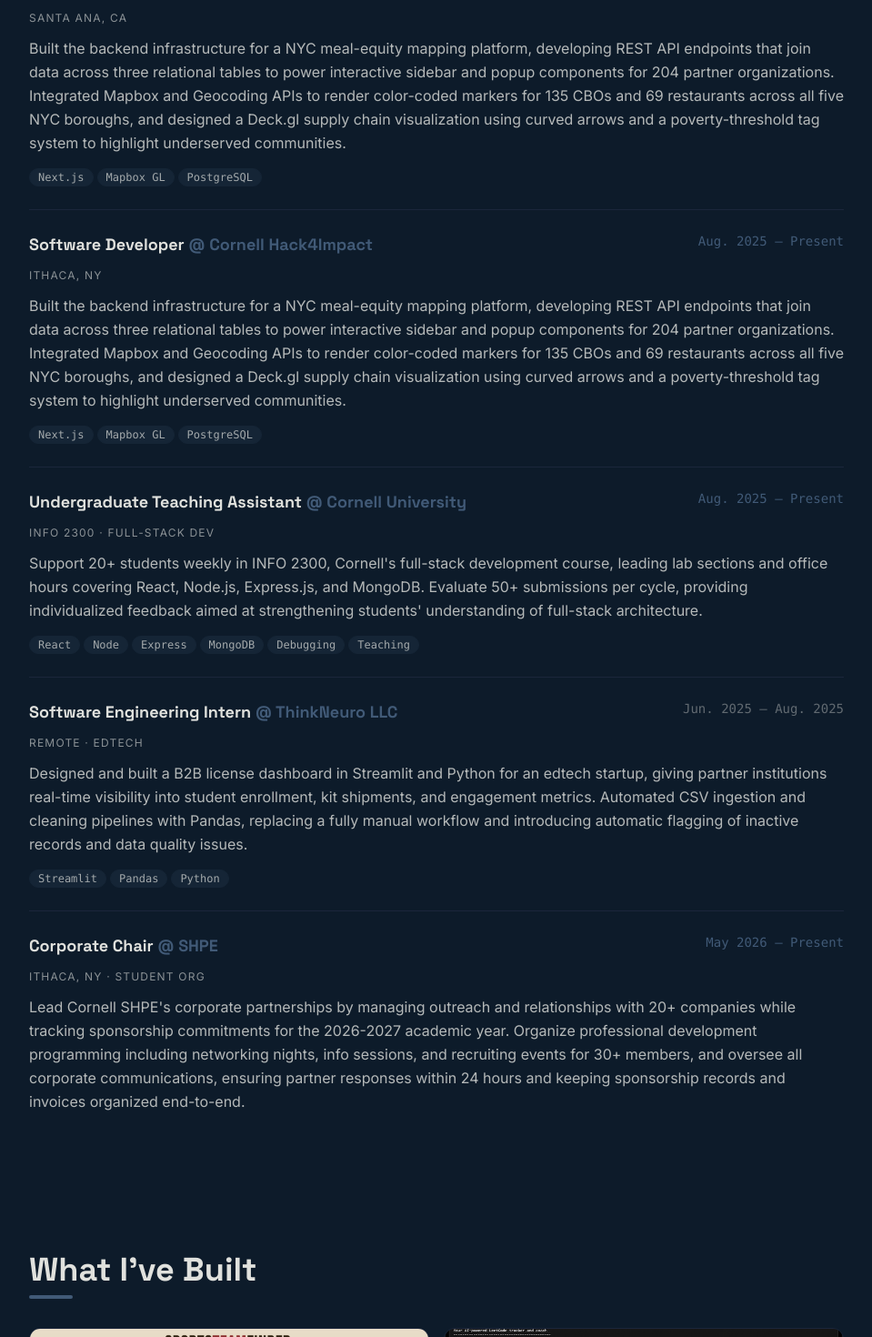
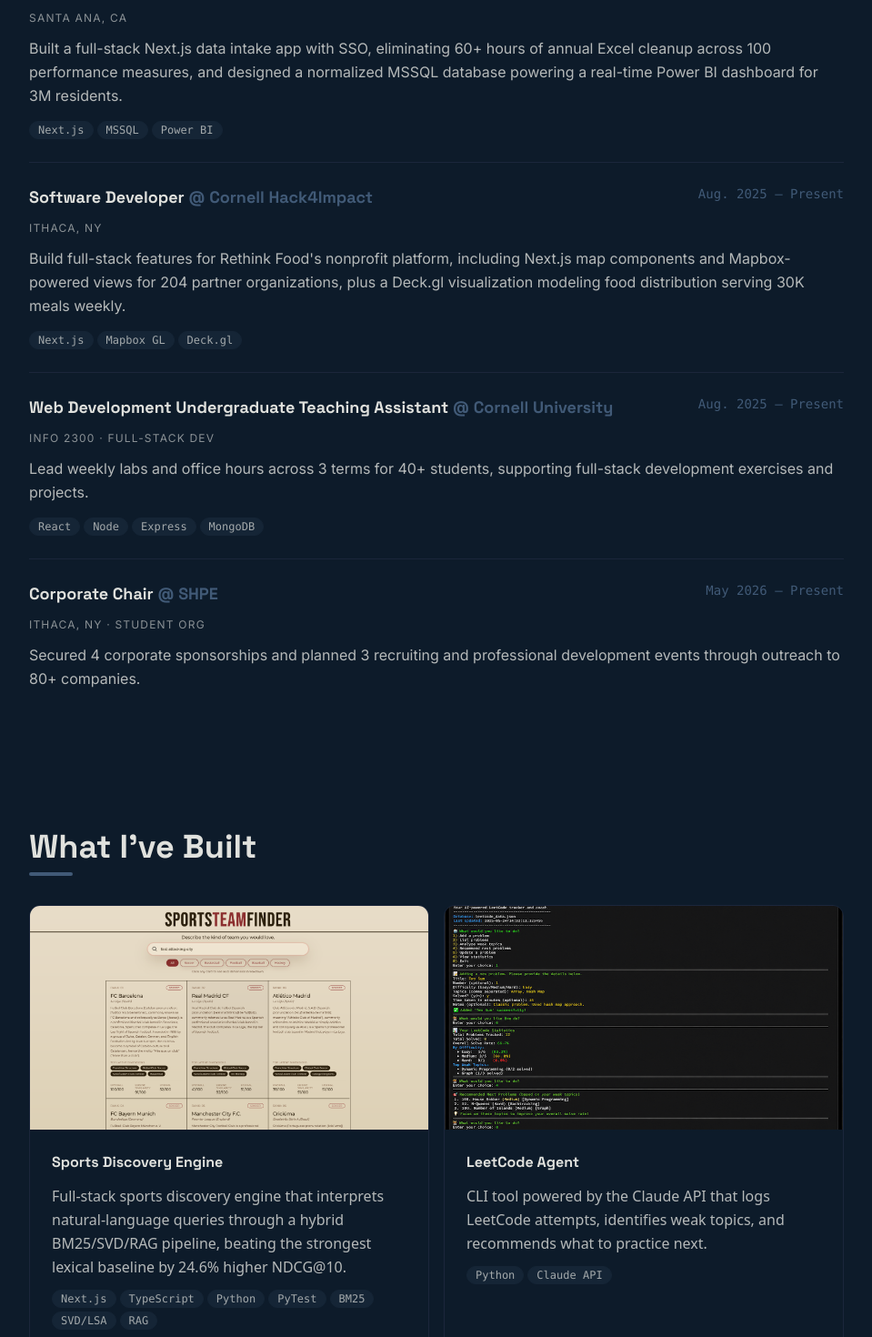
Before and after one commit to erik-mauricio/portfolio-website, a Next.js app: page / in a window 1280 px wide. Shown: the part 900-2370 px from the top of the page at 91% size, without its empty margins (160-1119 px from the left). Built offline with nearby package versions, Linux system fonts and the light colour scheme.

Commit message:
fixed text content

```diff
--- a/src/app/page.tsx
+++ b/src/app/page.tsx
@@ -16,57 +16,49 @@ export default function Home() {
 
   const languages = [
     "Python",
+    "Java",
+    "TypeScript",
     "JavaScript",
-    "TypeScript",
-    "Java",
-    "SQL",
-    "HTML",
-    "CSS",
+    "PostgreSQL",
+    "MSSQL",
+    "MongoDB",
+    "HTML/CSS",
   ];
 
   const technologies = [
     "React",
     "Next.js",
     "Node.js",
+    "FastAPI",
     "Express.js",
     "Flask",
-    "Streamlit",
+    "PyTest",
+    "NumPy",
     "Tailwind CSS",
-    "Socket.io",
-    "Pandas",
-    "NumPy",
-    "Mapbox GL",
   ];
 
   const tools = [
-    "PostgreSQL",
-    "MongoDB",
+    "Git",
     "Docker",
-    "Git",
+    "AWS",
     "REST APIs",
+    "WebSockets",
+    "RAG",
+    "Claude Code",
     "OpenAI API",
-    "Claude Code",
-    "RAG",
-    "TF-IDF",
-    "Word2Vec",
   ];
 
   const experiences = [
     {
-      company: "Cou nty of Orange",
-      title: "Software Engineer Intern",
+      company: "County of Orange",
+      title: "Data Engineer Intern",
       subtitle: "Santa Ana, CA",
       date: "May 2026 – Aug. 2026",
       isActive: false,
       description: [
-        `Built the backend infrastructure for a NYC meal-equity mapping platform,
-      developing REST API endpoints that join data across three relational tables to power
-      interactive sidebar and popup components for 204 partner organizations.
-      Integrated Mapbox and Geocoding APIs to render color-coded markers for 135 CBOs and 69 restaurants
-      across all five NYC boroughs, and designed a Deck.gl supply chain visualization using curved arrows and
-      a poverty-threshold tag system to highlight underserved communities.`,
+        "Built a full-stack Next.js data intake app with SSO, eliminating 60+ hours of annual Excel cleanup across 100 performance measures, and designed a normalized MSSQL database powering a real-time Power BI dashboard for 3M residents.",
       ],
-      techStack: ["Next.js", "Mapbox GL", "PostgreSQL"],
+      techStack: ["Next.js", "MSSQL", "Power BI"],
     },
     {
       company: "Cornell Hack4Impact",
@@ -75,49 +67,20 @@ export default function Home() {
       date: "Aug. 2025 – Present",
       isActive: true,
       description: [
-        `Built the backend infrastructure for a NYC meal-equity mapping platform,
-        developing REST API endpoints that join data across three relational tables to power
-        interactive sidebar and popup components for 204 partner organizations.
-        Integrated Mapbox and Geocoding APIs to render color-coded markers for 135 CBOs and 69 restaurants
-        across all five NYC boroughs, and designed a Deck.gl supply chain visualization using curved arrows and
-        a poverty-threshold tag system to highlight underserved communities.`,
+        "Build full-stack features for Rethink Food's nonprofit platform, including Next.js map components and Mapbox-powered views for 204 partner organizations, plus a Deck.gl visualization modeling food distribution serving 30K meals weekly.",
       ],
-      techStack: ["Next.js", "Mapbox GL", "PostgreSQL"],
+      techStack: ["Next.js", "Mapbox GL", "Deck.gl"],
     },
     {
       company: "Cornell University",
-      title: "Undergraduate Teaching Assistant",
+      title: "Web Development Undergraduate Teaching Assistant",
       subtitle: "INFO 2300 · FULL-STACK DEV",
       date: "Aug. 2025 – Present",
       isActive: true,
       description: [
-        `Support 20+ students weekly in INFO 2300, Cornell's full-stack development course,
-        leading lab sections and office hours covering React, Node.js, Express.js, and MongoDB.
-        Evaluate 50+ submissions per cycle, providing individualized feedback aimed at strengthening
-        students' understanding of full-stack architecture.`,
+        "Lead weekly labs and office hours across 3 terms for 40+ students, supporting full-stack development exercises and projects.",
       ],
-      techStack: [
-        "React",
-        "Node",
-        "Express",
-        "MongoDB",
-        "Debugging",
-        "Teaching",
-      ],
-    },
-    {
-      company: "ThinkNeuro LLC",
-      title: "Software Engineering Intern",
-      subtitle: "REMOTE · EDTECH",
-      date: "Jun. 2025 – Aug. 2025",
-      isActive: false,
-      description: [
-        `Designed and built a B2B license dashboard in Streamlit and Python for an edtech startup,
-        giving partner institutions real-time visibility into student enrollment, kit shipments, and
-        engagement metrics. Automated CSV ingestion and cleaning pipelines with Pandas, replacing a
-        fully manual workflow and introducing automatic flagging of inactive records and data quality issues.`,
-      ],
-      techStack: ["Streamlit", "Pandas", "Python"],
+      techStack: ["React", "Node", "Express", "MongoDB"],
     },
     {
       company: "SHPE",
@@ -126,11 +89,7 @@ export default function Home() {
       date: "May 2026 – Present",
       isActive: true,
       description: [
-        `Lead Cornell SHPE's corporate partnerships by managing outreach and relationships with 20+
-        companies while tracking sponsorship commitments for the 2026-2027 academic year.
-        Organize professional development programming including networking nights, info sessions, and
-         recruiting events for 30+ members, and oversee all corporate communications, ensuring partner
-          responses within 24 hours and keeping sponsorship records and invoices organized end-to-end.`,
+        "Secured 4 corporate sponsorships and planned 3 recruiting and professional development events through outreach to 80+ companies.",
       ],
       techStack: [],
     },
@@ -138,18 +97,18 @@ export default function Home() {
 
   const projects = [
     {
-      title: "Sports Team Finder",
+      title: "Sports Discovery Engine",
       description:
-        "Search engine that lets users discover sports teams through natural language queries powered by a custom TF-IDF and cosine similarity pipeline.",
+        "Full-stack sports discovery engine that interprets natural-language queries through a hybrid BM25/SVD/RAG pipeline, beating the strongest lexical baseline by 24.6% higher NDCG@10.",
       date: "Feb. 2025 – Present",
       techStack: [
+        "Next.js",
+        "TypeScript",
         "Python",
-        "Flask",
-        "TF-IDF",
-        "Cosine Similarity",
-        "SVD",
+        "PyTest",
+        "BM25",
+        "SVD/LSA",
         "RAG",
-        "LLM",
       ],
       github: "https://github.com/moonlightplague/4300-Sports-Team-Finder",
       live: "https://sports-team-finder.4300showcase.infosci.cornell.edu/",
@@ -157,8 +116,8 @@ export default function Home() {
     },
     {
       title: "LeetCode Agent",
-      description: `A CLI tool that uses Claude API to log your LeetCode attempts,
-        identify weak topics, and recommend what to practice next.`,
+      description:
+        "CLI tool powered by the Claude API that logs LeetCode attempts, identifies weak topics, and recommends what to practice next.",
       date: "June 2025 – Aug. 2025",
       techStack: ["Python", "Claude API"],
       github: "https://github.com/erik-mauricio/leetcode-agent",
@@ -167,8 +126,8 @@ export default function Home() {
     },
     {
       title: "Rethink Food",
-      description: `Full-stack interactive map platform visualizing NYC meal supply chains across
-      204 partner organizations, serving 30,000 meals weekly across all five boroughs.`,
+      description:
+        "Full-stack interactive map platform visualizing NYC meal supply chains across 204 partner organizations, serving 30,000 meals weekly across all five boroughs.",
       date: "June 2025 – Aug. 2025",
       techStack: [
         "Next.js",
@@ -184,15 +143,15 @@ export default function Home() {
     {
       title: "Tiempos Perfectos",
       description:
-        "Full-stack Spanish learning app with verb conjugation drills, reading comprehension exercises, and real-time AI conversation practice.",
+        "Full-stack adaptive English-learning app that models learner mastery with Bayesian Knowledge Tracing and adapts real-time AI speaking practice via FastAPI WebSockets.",
       date: "June 2025 – Aug. 2025",
       techStack: [
         "React",
-        "MongoDB",
-        "Express.js",
-        "Node.js",
         "Tailwind CSS",
-        "Socket.io",
+        "Python",
+        "FastAPI",
+        "SQLAlchemy",
+        "PostgreSQL",
       ],
       github: "https://github.com/erik-mauricio/tiempos-perfectos",
       live: "",
@@ -200,8 +159,8 @@ export default function Home() {
     },
     {
       title: "Pelvic Health Association",
-      description: `A centralized web platform serving as PPAC's digital hub for pelvic pain resources,
-        provider directories, educational content, and community events for Cornell. `,
+      description:
+        "Centralized web platform serving as PPAC's digital hub for pelvic pain resources, provider directories, educational content, and community events at Cornell.",
       date: "June 2025 – Aug. 2025",
       techStack: ["React", "MongoDB", "Express.js", "Node.js", "SCSS"],
       github: "https://github.com/cornellh4i/PPAC",
@@ -360,7 +319,7 @@ export default function Home() {
           </div>
           <div>
             <h1 className="font-display text-2xl font-bold tracking-tight text-base-content sm:text-3xl">
-              Hii, I'm Erik!!!
+              Hii, I&apos;m Erik!!!
             </h1>
           </div>
           <p className="text-base leading-relaxed text-base-content/80 sm:text-lg">
```
